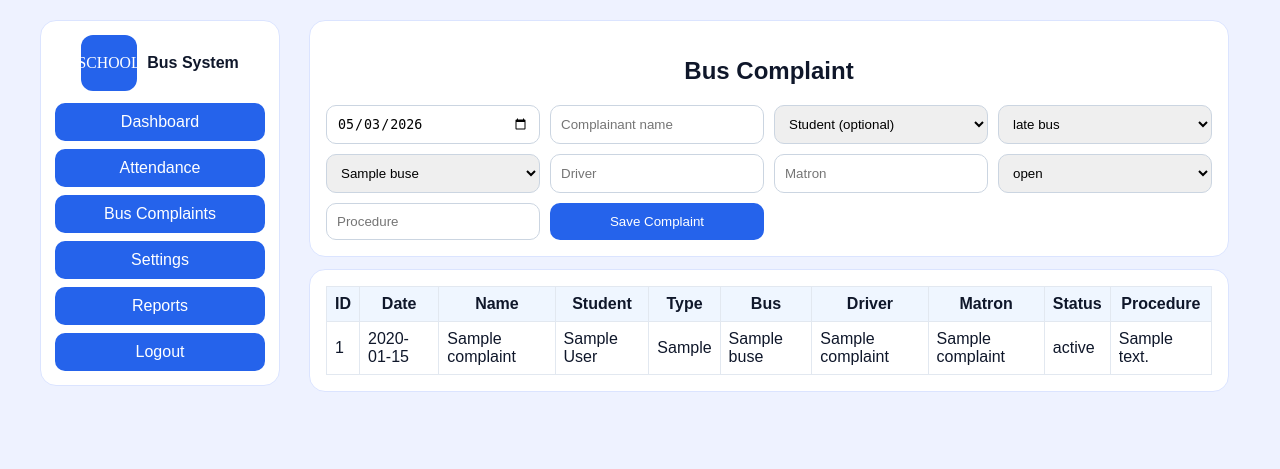
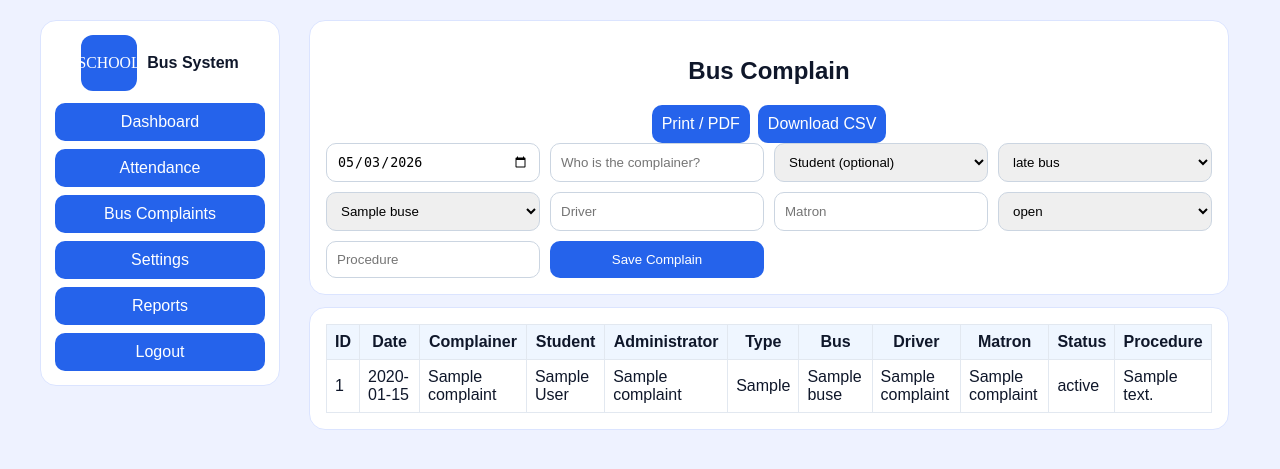
Before and after one commit to insanebarney/Bus-attendance, a PHP site: page /admin/complaints.php in a window 1280 px wide. Shown: the top 469 px of the page. Run offline with PHP 8.4, Linux system fonts and the light colour scheme; a user stored in the database is signed in; data comes from the database, SQL or seed files in the repository; tables that the repository leaves empty hold one stand-in row (values such as "Sample post").

Commit message:
Update complain model fields and add Arabic-safe complain PDF/CSV export

```diff
--- a/admin/complaints.php
+++ b/admin/complaints.php
@@ -2,9 +2,14 @@
 $types=array_map('trim',explode(',',(string)$pdo->query("SELECT setting_value FROM settings WHERE setting_key='complaint_types'")->fetchColumn()));
 $statuses=array_map('trim',explode(',',(string)$pdo->query("SELECT setting_value FROM settings WHERE setting_key='complaint_statuses'")->fetchColumn()));
 $buses=$pdo->query('SELECT id,name FROM buses ORDER BY name')->fetchAll(); $students=$pdo->query('SELECT id,code,name FROM students ORDER BY name')->fetchAll();
-if($_SERVER['REQUEST_METHOD']==='POST'){ $pdo->prepare('INSERT INTO bus_complaints (complaint_date,name,student_id,complaint_type,bus_id,driver_name,matron_name,status,procedure_note) VALUES (?,?,?,?,?,?,?,?,?)')->execute([$_POST['complaint_date'],trim($_POST['name']),(int)($_POST['student_id']?:0)?:null,$_POST['complaint_type'],(int)$_POST['bus_id'],trim($_POST['driver_name']),trim($_POST['matron_name']),$_POST['status'],trim($_POST['procedure_note'])]); }
+if($_SERVER['REQUEST_METHOD']==='POST'){
+  $studentId=(int)($_POST['student_id']?:0)?:null;
+  $adminName = $studentId ? null : ($_SESSION['admin_username'] ?? 'administrator');
+  $pdo->prepare('INSERT INTO bus_complaints (complaint_date,complainer_name,student_id,administrator_name,complaint_type,bus_id,driver_name,matron_name,status,procedure_note) VALUES (?,?,?,?,?,?,?,?,?,?)')
+      ->execute([$_POST['complaint_date'],trim($_POST['complainer_name']),$studentId,$adminName,$_POST['complaint_type'],(int)$_POST['bus_id'],trim($_POST['driver_name']),trim($_POST['matron_name']),$_POST['status'],trim($_POST['procedure_note'])]);
+}
 $rows=$pdo->query('SELECT bc.*,b.name bus_name,s.name student_name FROM bus_complaints bc JOIN buses b ON b.id=bc.bus_id LEFT JOIN students s ON s.id=bc.student_id ORDER BY bc.id DESC')->fetchAll();
-ui_start('Bus Complaints');?>
-<div class="card"><h2>Bus Complaint</h2><form method="post" class="grid"><input type="date" name="complaint_date" value="<?=date('Y-m-d')?>"><input name="name" placeholder="Complainant name" required><select name="student_id"><option value="">Student (optional)</option><?php foreach($students as $s):?><option value="<?=$s['id']?>"><?=h($s['code'].' - '.$s['name'])?></option><?php endforeach;?></select><select name="complaint_type"><?php foreach($types as $t):?><option><?=h($t)?></option><?php endforeach;?></select><select name="bus_id"><?php foreach($buses as $b):?><option value="<?=$b['id']?>"><?=h($b['name'])?></option><?php endforeach;?></select><input name="driver_name" placeholder="Driver" required><input name="matron_name" placeholder="Matron" required><select name="status"><?php foreach($statuses as $s):?><option><?=h($s)?></option><?php endforeach;?></select><input name="procedure_note" placeholder="Procedure" required><button class="btn">Save Complaint</button></form></div>
-<div class="card"><table><tr><th>ID</th><th>Date</th><th>Name</th><th>Student</th><th>Type</th><th>Bus</th><th>Driver</th><th>Matron</th><th>Status</th><th>Procedure</th></tr><?php foreach($rows as $r):?><tr><td><?=$r['id']?></td><td><?=h($r['complaint_date'])?></td><td><?=h($r['name'])?></td><td><?=h($r['student_name']??'')?></td><td><?=h($r['complaint_type'])?></td><td><?=h($r['bus_name'])?></td><td><?=h($r['driver_name'])?></td><td><?=h($r['matron_name'])?></td><td><?=h($r['status'])?></td><td><?=h($r['procedure_note'])?></td></tr><?php endforeach;?></table></div>
+ui_start('Complain System');?>
+<div class="card"><h2>Bus Complain</h2><div class="actions"><a class="btn" href="/reports/complaints_export.php?format=pdf">Print / PDF</a><a class="btn" href="/reports/complaints_export.php?format=csv">Download CSV</a></div><form method="post" class="grid"><input type="date" name="complaint_date" value="<?=date('Y-m-d')?>"><input name="complainer_name" placeholder="Who is the complainer?" required><select name="student_id"><option value="">Student (optional)</option><?php foreach($students as $s):?><option value="<?=$s['id']?>"><?=h($s['code'].' - '.$s['name'])?></option><?php endforeach;?></select><select name="complaint_type"><?php foreach($types as $t):?><option><?=h($t)?></option><?php endforeach;?></select><select name="bus_id"><?php foreach($buses as $b):?><option value="<?=$b['id']?>"><?=h($b['name'])?></option><?php endforeach;?></select><input name="driver_name" placeholder="Driver" required><input name="matron_name" placeholder="Matron" required><select name="status"><?php foreach($statuses as $s):?><option><?=h($s)?></option><?php endforeach;?></select><input name="procedure_note" placeholder="Procedure" required><button class="btn">Save Complain</button></form></div>
+<div class="card"><table><tr><th>ID</th><th>Date</th><th>Complainer</th><th>Student</th><th>Administrator</th><th>Type</th><th>Bus</th><th>Driver</th><th>Matron</th><th>Status</th><th>Procedure</th></tr><?php foreach($rows as $r):?><tr><td><?=$r['id']?></td><td><?=h($r['complaint_date'])?></td><td><?=h($r['complainer_name'])?></td><td><?=h($r['student_name']??'')?></td><td><?=h($r['administrator_name']??'')?></td><td><?=h($r['complaint_type'])?></td><td><?=h($r['bus_name'])?></td><td><?=h($r['driver_name'])?></td><td><?=h($r['matron_name'])?></td><td><?=h($r['status'])?></td><td><?=h($r['procedure_note'])?></td></tr><?php endforeach;?></table></div>
 <?php ui_end(); ?>
--- /dev/null
+++ b/reports/complaints_export.php
@@ -0,0 +1,5 @@
+<?php require_once __DIR__ . '/../includes/config.php'; require_once __DIR__ . '/../includes/auth.php'; require_login();
+$format=$_GET['format']??'csv';
+$rows=$pdo->query('SELECT bc.id,bc.complaint_date,bc.complainer_name,COALESCE(s.name,"") student,COALESCE(bc.administrator_name,"") administrator,bc.complaint_type,b.name bus,bc.driver_name,bc.matron_name,bc.status,bc.procedure_note FROM bus_complaints bc JOIN buses b ON b.id=bc.bus_id LEFT JOIN students s ON s.id=bc.student_id ORDER BY bc.id DESC')->fetchAll();
+if($format==='csv'){ header('Content-Type: text/csv; charset=UTF-8'); header('Content-Disposition: attachment; filename="complains.csv"'); echo "\xEF\xBB\xBF"; $o=fopen('php://output','w'); if($rows) fputcsv($o,array_keys($rows[0])); foreach($rows as $r) fputcsv($o,$r); fclose($o); exit; }
+header('Content-Type: text/html; charset=UTF-8'); echo '<!doctype html><html lang="ar" dir="rtl"><meta charset="utf-8"><style>body{font-family:Tahoma,Arial}table{width:100%;border-collapse:collapse}th,td{border:1px solid #444;padding:6px}</style><h2>Complain Report</h2><table>'; if($rows){ echo '<tr>'; foreach(array_keys($rows[0]) as $h) echo '<th>'.h($h).'</th>'; echo '</tr>'; foreach($rows as $r){ echo '<tr>'; foreach($r as $v) echo '<td>'.h((string)$v).'</td>'; echo '</tr>';}} echo '</table><script>window.print()</script></html>';
--- a/schema.sql
+++ b/schema.sql
@@ -35,8 +35,9 @@ CREATE TABLE attendance (
 CREATE TABLE bus_complaints (
   id INT AUTO_INCREMENT PRIMARY KEY,
   complaint_date DATE NOT NULL,
-  name VARCHAR(150) NOT NULL,
+  complainer_name LONGTEXT NOT NULL,
   student_id INT NULL,
+  administrator_name VARCHAR(150) NULL,
   complaint_type VARCHAR(100) NOT NULL,
   bus_id INT NOT NULL,
   driver_name VARCHAR(120) NOT NULL,
```
Also changed, not shown: README.md.
